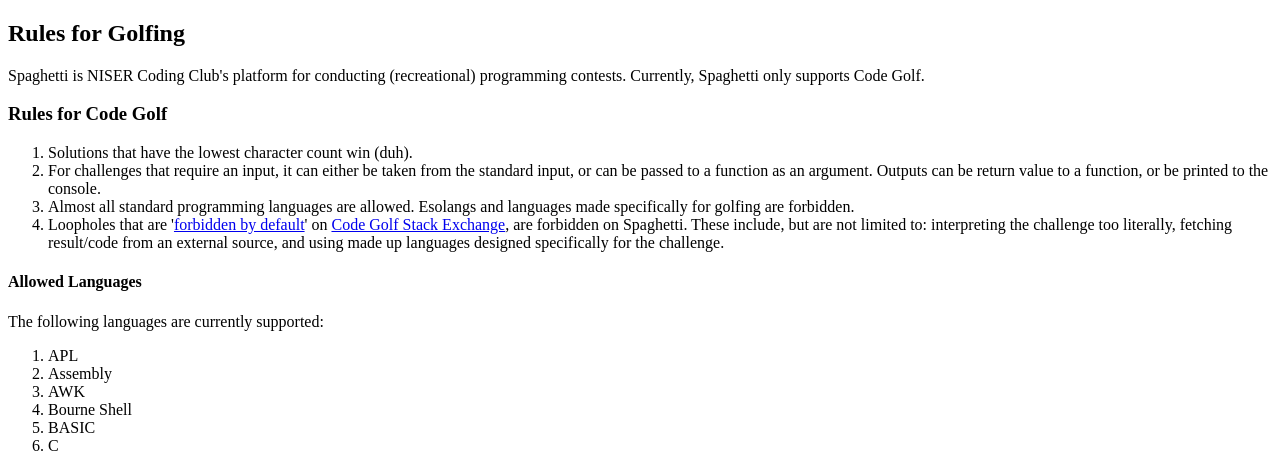
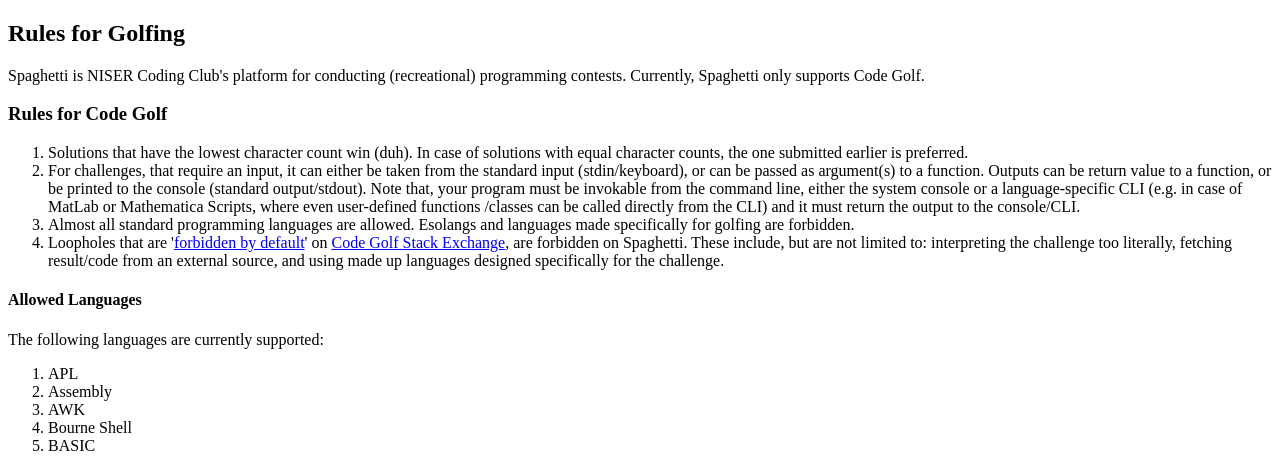
Before and after one commit to sdgniser/spaghetti, a Django app: page /rules/ in a window 1280 px wide. Shown: the part 132-588 px from the top of the page. Run offline with Django 3.2, Linux system fonts and the light colour scheme.

Commit message:
rule update. compilation instructions. highlight errors on signup

```diff
--- a/assets/styles/main.css
+++ b/assets/styles/main.css
@@ -43,6 +43,10 @@
   content: ', ';
 }
 
+ul.errorlist {
+  background: #eae885;
+}
+
 code {
   background: #ddd;
   padding: 0.2rem;
--- a/golf/forms.py
+++ b/golf/forms.py
@@ -7,6 +7,8 @@
     Form to record the solution.
     Usually displayed on the corresponding problem's detail page
     """
+    instructions = forms.CharField(required=False,
+            widget=forms.Textarea, label='Compilation/Execution Instructions')
     class Meta:
         model = Solution
-        fields = ['lang', 'code']
+        fields = ['lang', 'instructions', 'code']
--- a/golf/models.py
+++ b/golf/models.py
@@ -56,6 +56,7 @@
     # gen_file_name generates a random string of 12 characters. "Security".
     user = models.ForeignKey(get_user_model(), on_delete=models.CASCADE)
     code = models.FileField(upload_to=gen_file_name)
+    instructions = models.TextField(max_length=300, default='')
     char_count = models.IntegerField()
     sub_time = models.DateTimeField(default=now)
     is_correct = models.BooleanField(default=False)
--- a/templates/rules.html
+++ b/templates/rules.html
@@ -14,13 +14,20 @@
 <h3>Rules for Code Golf</h3>
 <ol>
   <li>
-    Solutions that have the lowest character count win (duh).
+    Solutions that have the lowest character count win (duh). In case of
+    solutions with equal character counts, the one submitted earlier is
+    preferred.
   </li>
 
   <li>
-    For challenges that require an input, it can either be taken from
-    the standard input, or can be passed to a function as an argument.
-    Outputs can be return value to a function, or be printed to the console.
+    For challenges, that require an input, it can either be taken from the
+    standard input (stdin/keyboard), or can be passed as argument(s) to a
+    function. Outputs can be return value to a function, or be printed to the
+    console (standard output/stdout). Note that, your program must be invokable
+    from the command line, either the system console or a language-specific CLI
+    (e.g. in case of MatLab or Mathematica Scripts, where even user-defined
+    functions /classes can be called directly from the CLI) and it must return the
+    output to the console/CLI.
   </li>
 
   <li>
```
